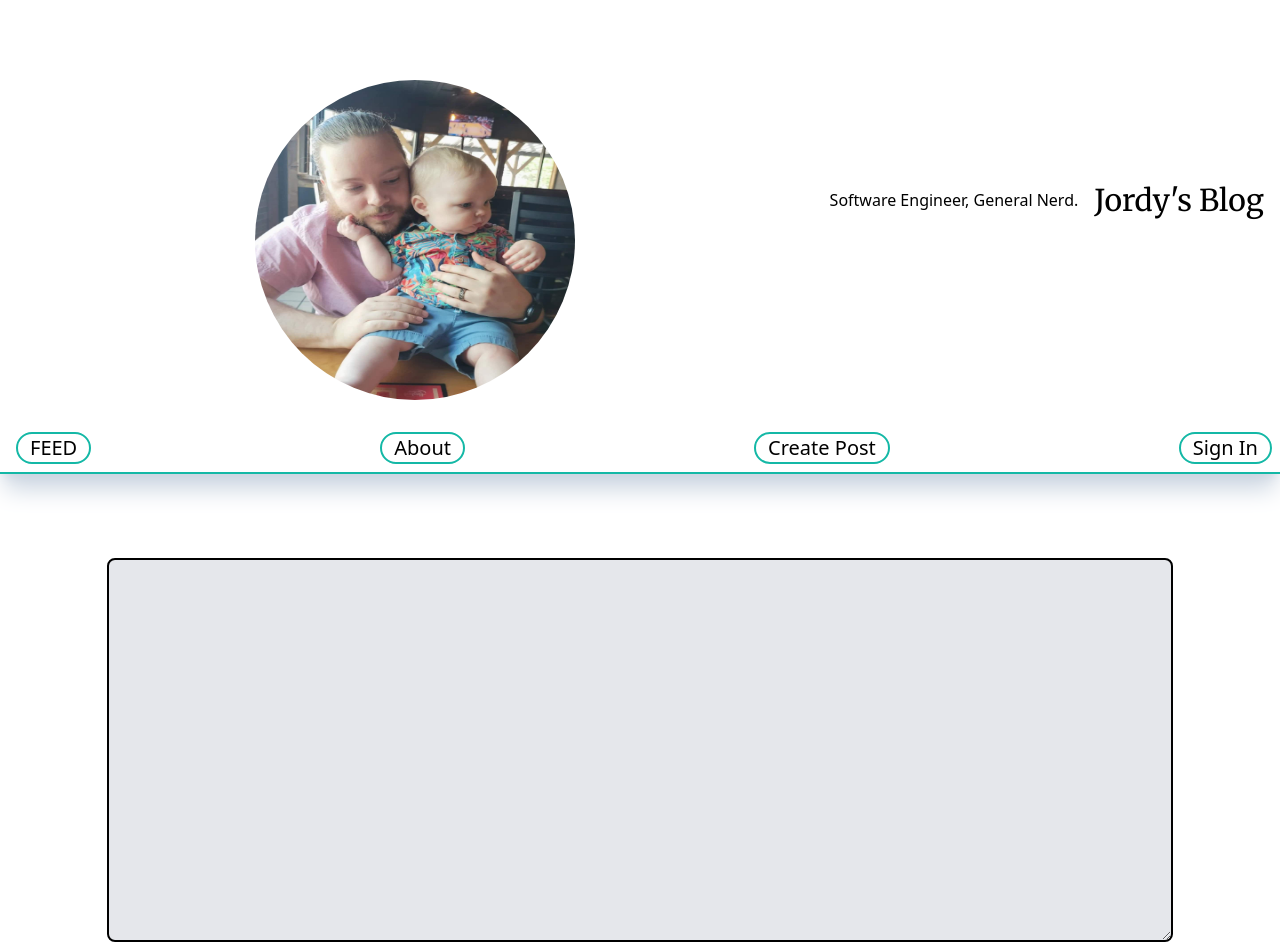
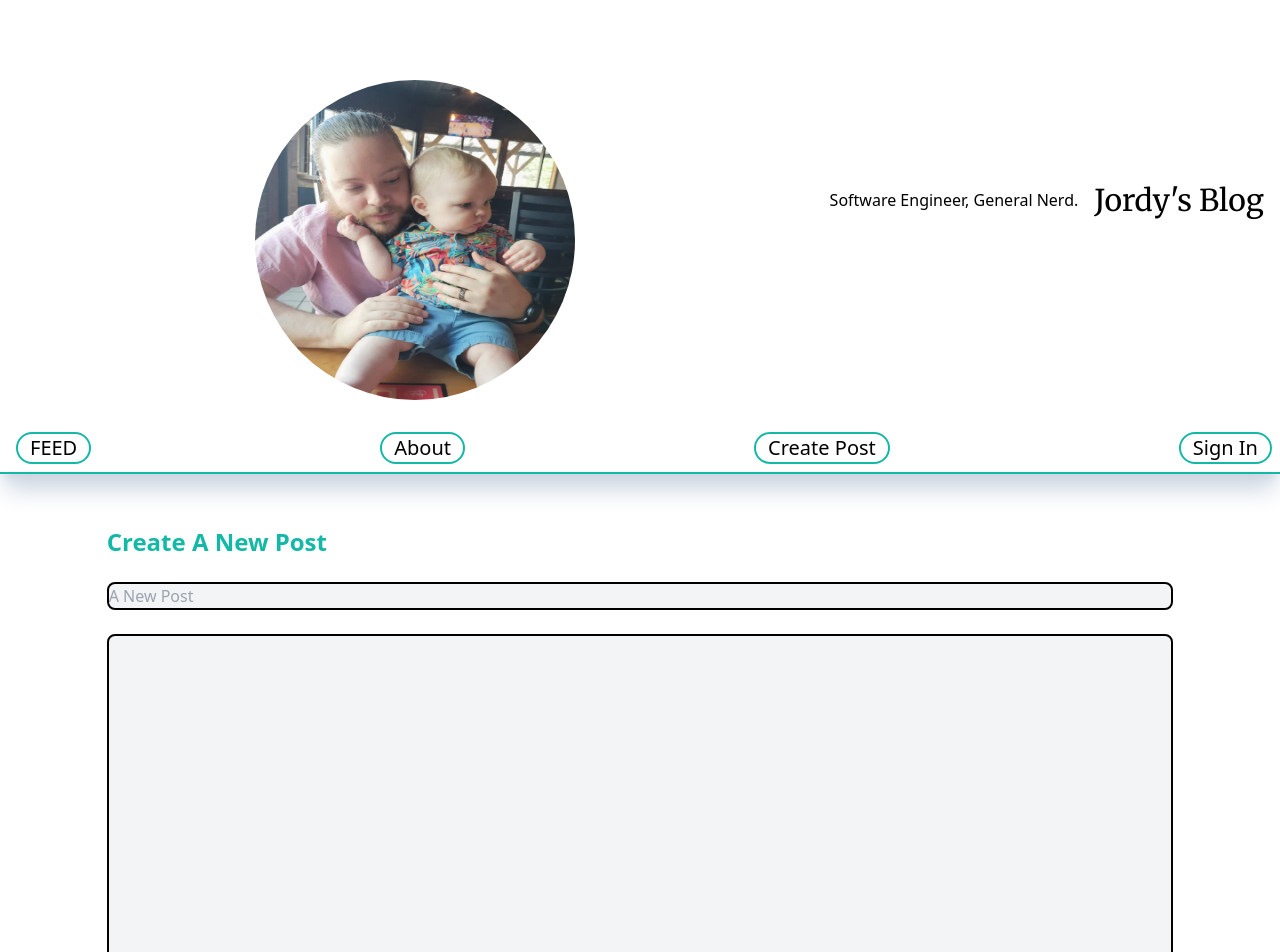
Before and after one commit to njandersen/personal-blogv2-frontend, a React (Vite) app: page /create in a window 1280 px wide. Shown: the top 952 px of the page. Built offline with nearby package versions, Linux system fonts and the light colour scheme.

Commit message:
add title field and more form validation

```diff
--- a/src/pages/CreatePost.jsx
+++ b/src/pages/CreatePost.jsx
@@ -16,14 +16,28 @@ function CreatePost() {
   return (
     <form
       onSubmit={handleSubmit(createPost)}
-      className="rounded-md flex felx-col justify-center items-center mt-10"
+      className="rounded-md flex felx-col justify-center items-center mt-2"
     >
       {/* <div>
         <ReactMarkdown>{watch("content")}</ReactMarkdown>
       </div> */}
+
       <div className=" w-5/6 h-96">
+        <h1 className="mb-6 text-2xl font-bold text-teal-500 ">
+          Create A New Post
+        </h1>
+        <input
+          name="title"
+          {...register("title", {
+            required: "Title is required",
+            minLength: { value: 5, message: "Title is too short" },
+            maxLength: { value: 30, message: "Title is too long" },
+          })}
+          placeholder="A New Post"
+          className="border-2 border-black w-full mb-6 rounded-lg bg-gray-100"
+        />
         <textarea
-          className="w-full h-full border-2 border-black bg-gray-200 p-3 rounded-lg"
+          className="w-full h-full border-2 border-black bg-gray-100 p-3 rounded-lg"
           name="content"
           {...register("content", {
             required: "Content is required",
@@ -31,6 +45,9 @@ function CreatePost() {
             maxLength: { value: 20000, message: "Content is too long!" },
           })}
         ></textarea>
+
+        <p className="text-red-500">{errors.content?.message}</p>
+        <p className="text-red-500">{errors.title?.message}</p>
 
         <fieldset>
           <input
@@ -44,7 +61,7 @@ function CreatePost() {
 
         <button
           type="submit"
-          className="bg-cyan-400 py-2 px-4 rounded-full mt-4 "
+          className="bg-teal-500 py-2 px-4 rounded-full mt-4 "
           disabled={!isDirty || !isValid}
         >
           Save Changes
```
